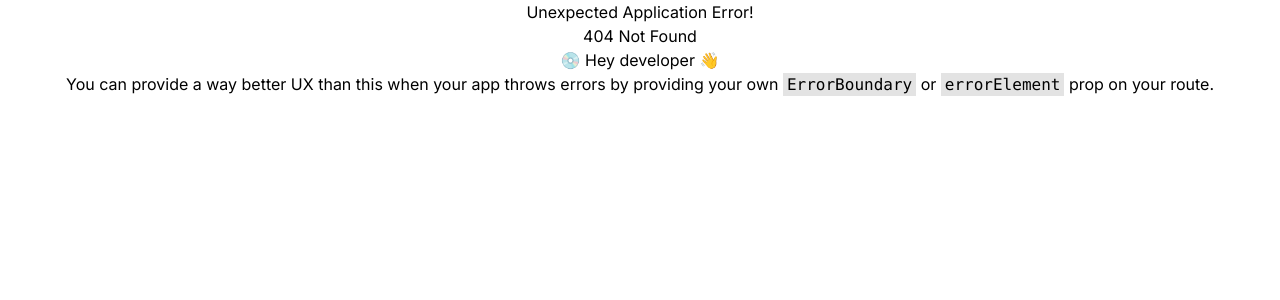
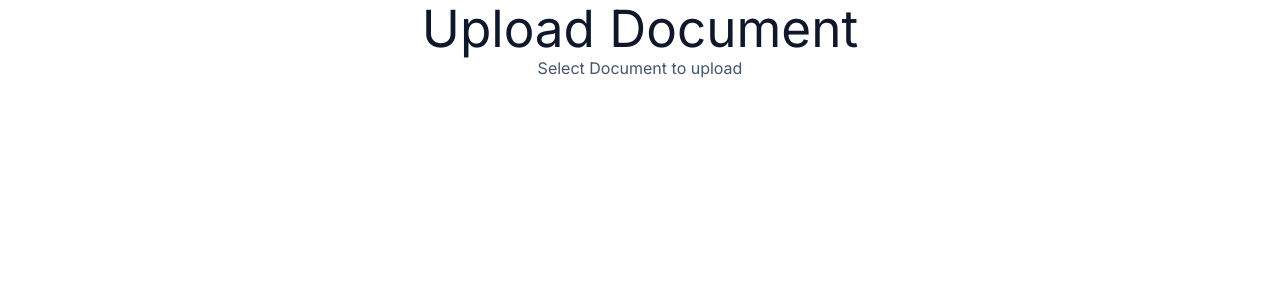
Before and after one commit to mothibimalebana/upload-a-file-frontEnd, a React (Vite) app: page /upload in a window 1280 px wide. Before the commit this address had no page. Shown: the top 300 px of the page. Built offline with nearby package versions, Linux system fonts and the light colour scheme.

Commit message:
chore: created form for uploading files

```diff
--- a/src/components/Header.jsx
+++ b/src/components/Header.jsx
@@ -37,7 +37,7 @@ const Header = ({page}) => {
                     </div>
                 </div>
                 <div className="right flex gap-[2rem] items-center">
-                    <button type="submit" className="flex gap-[0.5rem] bg-[#497FFF] text-[#fff] rounded-[0.5rem] p-[0.75rem]">
+                    <button type="submit" className="flex gap-[0.5rem] hover:cursor-pointer bg-[#497FFF] text-[#fff] rounded-[0.5rem] p-[0.75rem]">
                         <div className="icon flex items-center">
                             <svg xmlns="http://www.w3.org/2000/svg" width="20" height="20" viewBox="0 0 20 20" fill="none">
                                 <path d="M9.25 13.25C9.25 13.4489 9.32901 13.6397 9.46967 13.7803C9.61032 13.921 9.80108 14 10 14C10.1989 14 10.3897 13.921 10.5303 13.7803C10.671 13.6397 10.75 13.4489 10.75 13.25V4.636L13.705 7.765C13.8427 7.90471 14.0297 7.98491 14.2258 7.98839C14.422 7.99187 14.6117 7.91837 14.7543 7.78363C14.8968 7.64889 14.981 7.46366 14.9886 7.26763C14.9962 7.0716 14.9267 6.8804 14.795 6.735L10.545 2.235C10.4749 2.16086 10.3904 2.10179 10.2967 2.06143C10.203 2.02106 10.102 2.00024 10 2.00024C9.89796 2.00024 9.797 2.02106 9.70329 2.06143C9.60958 2.10179 9.52509 2.16086 9.455 2.235L5.205 6.735C5.13492 6.80609 5.07974 6.89046 5.0427 6.98315C5.00565 7.07585 4.98748 7.175 4.98925 7.27481C4.99103 7.37461 5.0127 7.47306 5.05302 7.56438C5.09333 7.6557 5.15147 7.73806 5.22402 7.80661C5.29657 7.87517 5.38208 7.92856 5.47554 7.96364C5.56899 7.99873 5.66851 8.0148 5.76826 8.01093C5.868 8.00705 5.96597 7.9833 6.05642 7.94107C6.14687 7.89884 6.22798 7.83898 6.295 7.765L9.25 4.636V13.25Z" fill="white"/>
--- /dev/null
+++ b/src/components/Upload.jsx
@@ -0,0 +1,20 @@
+const Upload = () => {
+    const handleSubmit = () => {
+        console.log('Submitted');
+    }
+    return(
+        <>
+            <div className="upload-form ">
+                <div className="heading">
+                    <h1 className="text-[#0F172B] text-[1rem] font-[400]">Upload Document</h1>
+                    <h3 className="text-[#45556C] text-[1rem] font-[400]">Select Document to upload</h3>
+                </div>
+                <div className="form">
+                    <form onSubmit={handleSubmit} method="post"></form>
+                </div>
+            </div>
+        </>
+    )
+}
+
+export default Upload
--- a/src/main.jsx
+++ b/src/main.jsx
@@ -8,6 +8,7 @@ import Home from './components/Home';
 import Folders from './components/Folders';
 import Settings from './components/Settings';
 import Logout from './components/Logout';
+import Upload from './components/Upload'
 
 const router = createBrowserRouter([
   {
@@ -19,6 +20,10 @@ const router = createBrowserRouter([
       { path:"/settings", element: <Settings/> },
       { path:"/logout", element: <Logout /> },
     ]
+  },
+  {
+    path:"/upload",
+    element: <Upload/>
   },
   {
     path: "/login",
```
